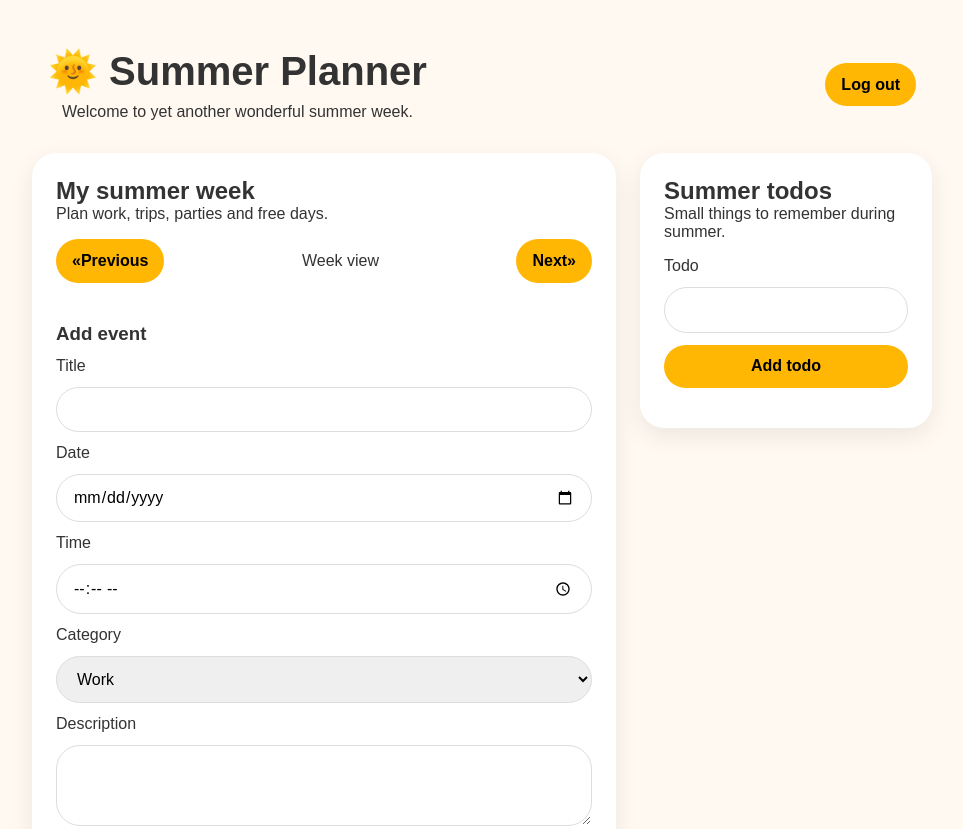
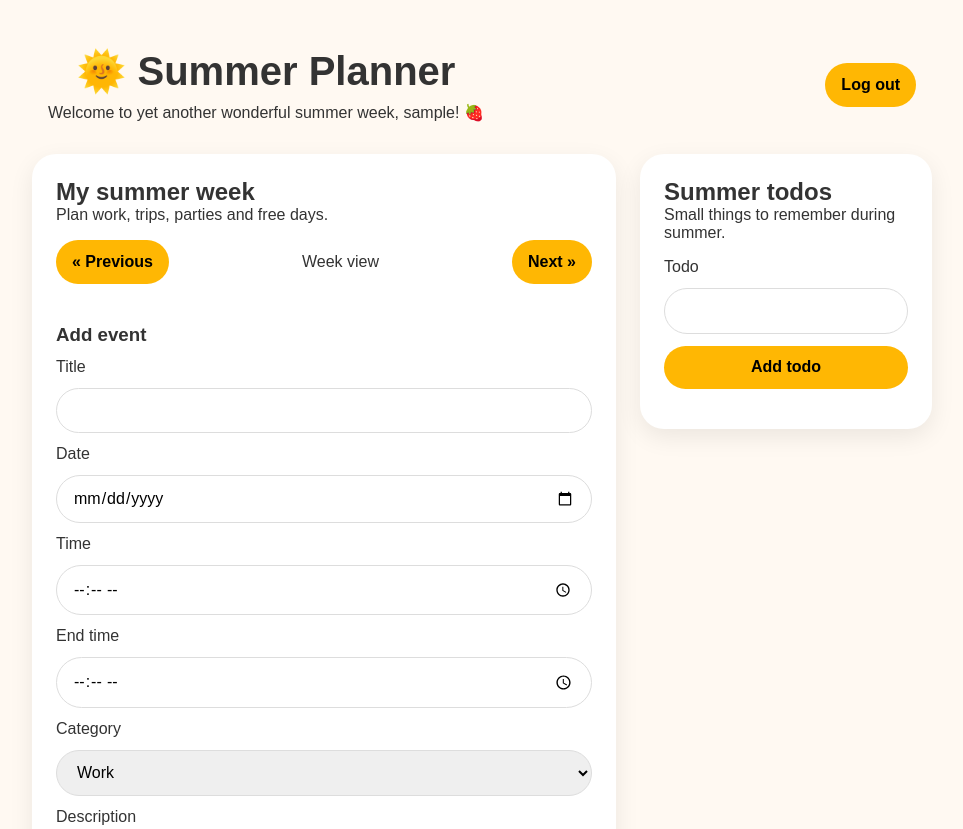
Before and after one commit to fredrikastjernlof/Lab4_Summer_Planner_Frontend, a website built with Vite: page dashboard.html in a window 1280 px wide. Shown: the top 829 px of the page, without its empty margins (158-1121 px from the left). Built offline with nearby package versions, Linux system fonts and the light colour scheme; no server answers; sample sign-in values are in the browser's storage.

Commit message:
Add personal welcome message on dashboard-page

```diff
--- a/dashboard.html
+++ b/dashboard.html
@@ -12,7 +12,7 @@
     <header class="site-header site-header--dashboard">
         <div>
             <h1>🌞 Summer Planner</h1>
-            <p>Welcome to yet another wonderful summer week.</p>
+            <p id="welcomeMessage">Welcome to yet another wonderful summer week.</p>
         </div>
 
         <button id="logoutButton" type="button">Log out</button>
@@ -27,9 +27,9 @@
                 </div>
 
                 <div class="week-controls">
-                    <button id="previousWeekButton" type="button">&laquo;Previous</button>
+                    <button id="previousWeekButton" type="button">&laquo; Previous</button>
                     <p id="currentWeekLabel">Week view</p>
-                    <button id="nextWeekButton" type="button">Next&raquo;</button>
+                    <button id="nextWeekButton" type="button">Next &raquo;</button>
                 </div>
             </div>
 
@@ -44,6 +44,9 @@
 
                 <label for="eventTime">Time</label>
                 <input type="time" id="eventTime" />
+
+                <label for="eventEndTime">End time</label>
+                <input type="time" id="eventEndTime" />
 
                 <label for="eventCategory">Category</label>
                 <select id="eventCategory">
--- a/src/js/dashboard.js
+++ b/src/js/dashboard.js
@@ -17,8 +17,26 @@ export function initDashboard() {
 
   logoutButton?.addEventListener("click", logoutUser);
 
+  showWelcomeMessage();
+
   initEvents();
   initTodos();
+}
+
+// Displays a personal welcome message using the username from the JWT token
+function showWelcomeMessage() {
+  const welcomeMessage = document.querySelector("#welcomeMessage");
+
+  const token = sessionStorage.getItem("token");
+
+  if (!token || !welcomeMessage) {
+    return;
+  }
+
+  const payload = JSON.parse(atob(token.split(".")[1]));
+
+  welcomeMessage.textContent =
+    `Welcome to yet another wonderful summer week, ${payload.username}! 🍓`;
 }
 
 // Function to handle user logout
```
